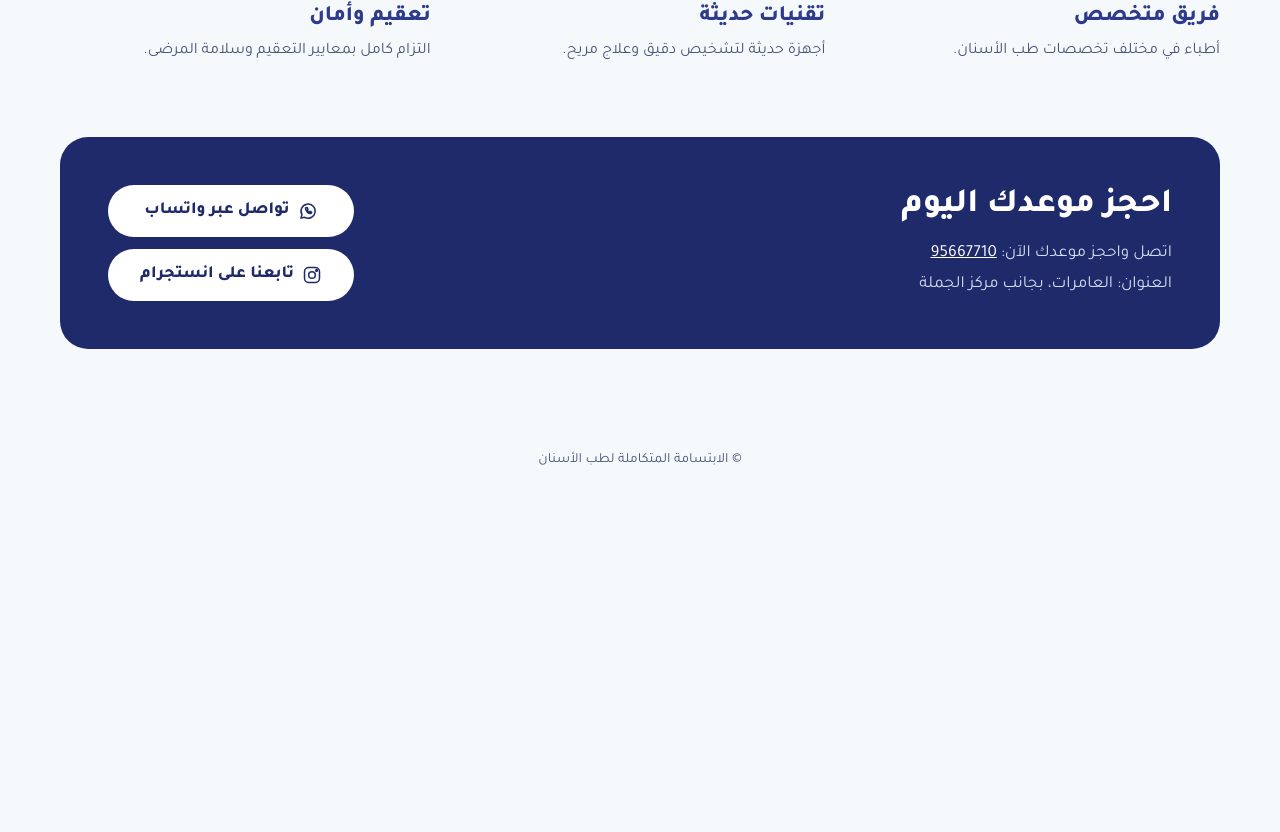
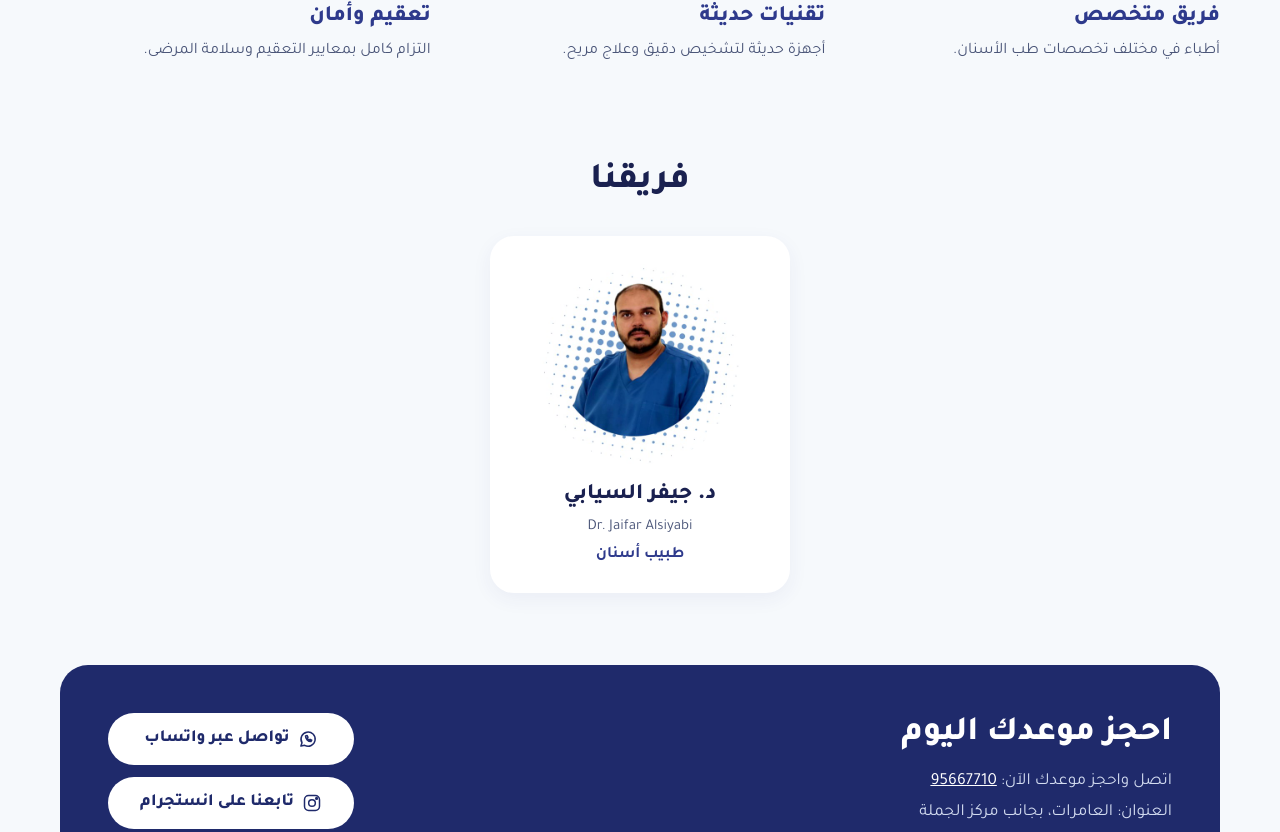
Before and after one commit to Arooba90/confident-smile, a plain HTML site: page index.html in a window 1280 px wide. Shown: the part 1525-2357 px from the top of the page. Before the commit the page ends 2025 px from the top, so only its background shows below. Drawn offline with Linux system fonts and the light colour scheme.

Commit message:
Add team section
Co-Authored-By: Claude Opus 5.5 <noreply@anthropic.com>
Claude-Session: https://claude.ai/code/session_014xe3wCtno2EFHpvhR6qGBJ

```diff
--- a/index.html
+++ b/index.html
@@ -65,6 +65,7 @@ section{padding-left:16px!important;padding-right:16px!important}
 <nav class="nav" style="display: flex; flex-wrap: wrap; gap: 24px; font-size: 16px; font-weight: 500">
 <a href="#services" style="text-decoration: none; color: #1A2150">خدماتنا</a>
 <a href="#why" style="text-decoration: none; color: #1A2150">لماذا نحن</a>
+<a href="#team" style="text-decoration: none; color: #1A2150">فريقنا</a>
 <a href="#contact" style="text-decoration: none; color: #1A2150">تواصل معنا</a>
 </nav>
 <a href="#contact" style="text-decoration: none; background: #2E3A8C; color: #FFFFFF; padding: 12px 22px; border-radius: 999px; font-weight: 700; font-size: 15px">احجز موعدك</a>
@@ -94,6 +95,18 @@ section{padding-left:16px!important;padding-right:16px!important}
 </div>
 </section>
 
+<section id="team" style="padding: 24px 24px 72px">
+<div style="max-width: 1160px; margin: 0 auto; display: flex; flex-direction: column; gap: 32px; align-items: center; text-align: center">
+<h2 style="margin: 0; font-size: 36px; font-weight: 800">فريقنا</h2>
+<div style="background: #FFFFFF; border-radius: 24px; padding: 28px; width: 300px; max-width: 100%; display: flex; flex-direction: column; align-items: center; gap: 10px; box-shadow: 0 6px 20px rgba(46,58,140,.06)">
+<img src="dr-jaifar.jpg" alt="د. جيفر السيابي" width="200" height="200" style="width: 200px; height: 200px; border-radius: 50%; object-fit: cover">
+<h3 style="margin: 8px 0 0; font-size: 22px; font-weight: 800">د. جيفر السيابي</h3>
+<p style="margin: 0; font-size: 15px; color: #4A5578">Dr. Jaifar Alsiyabi</p>
+<p style="margin: 0; font-size: 16px; font-weight: 700; color: #2E3A8C">طبيب أسنان</p>
+</div>
+</div>
+</section>
+
 <section id="contact" style="padding: 0 24px 72px">
 <div class="cta" style="max-width: 1160px; margin: 0 auto; background: #1F2A6B; color: #FFFFFF; border-radius: 28px; padding: 48px; display: flex; flex-wrap: wrap; gap: 32px; align-items: center; justify-content: space-between">
 <div style="flex: 1 1 360px; display: flex; flex-direction: column; gap: 12px">
```
Also changed, not shown: dr-jaifar.jpg (added).
